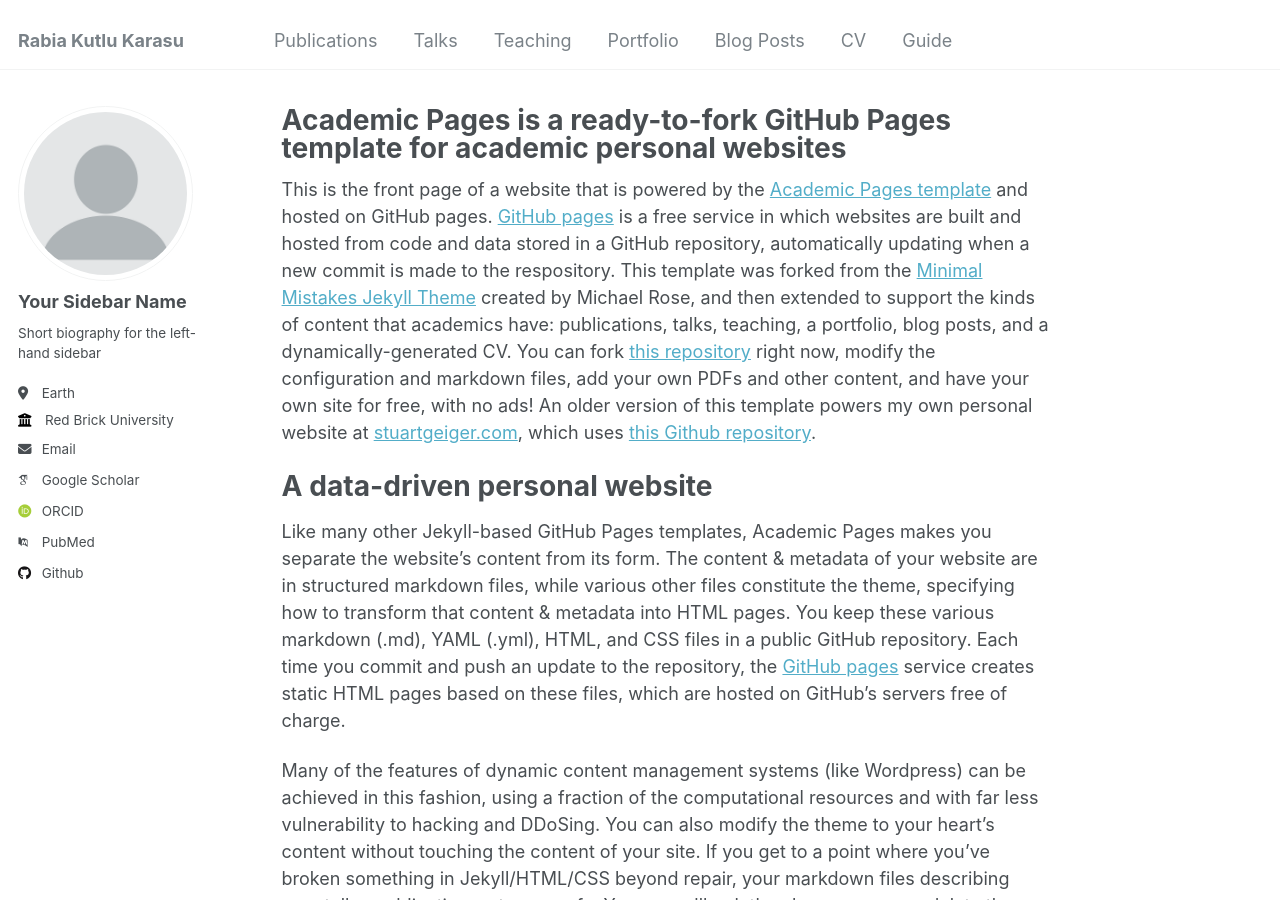
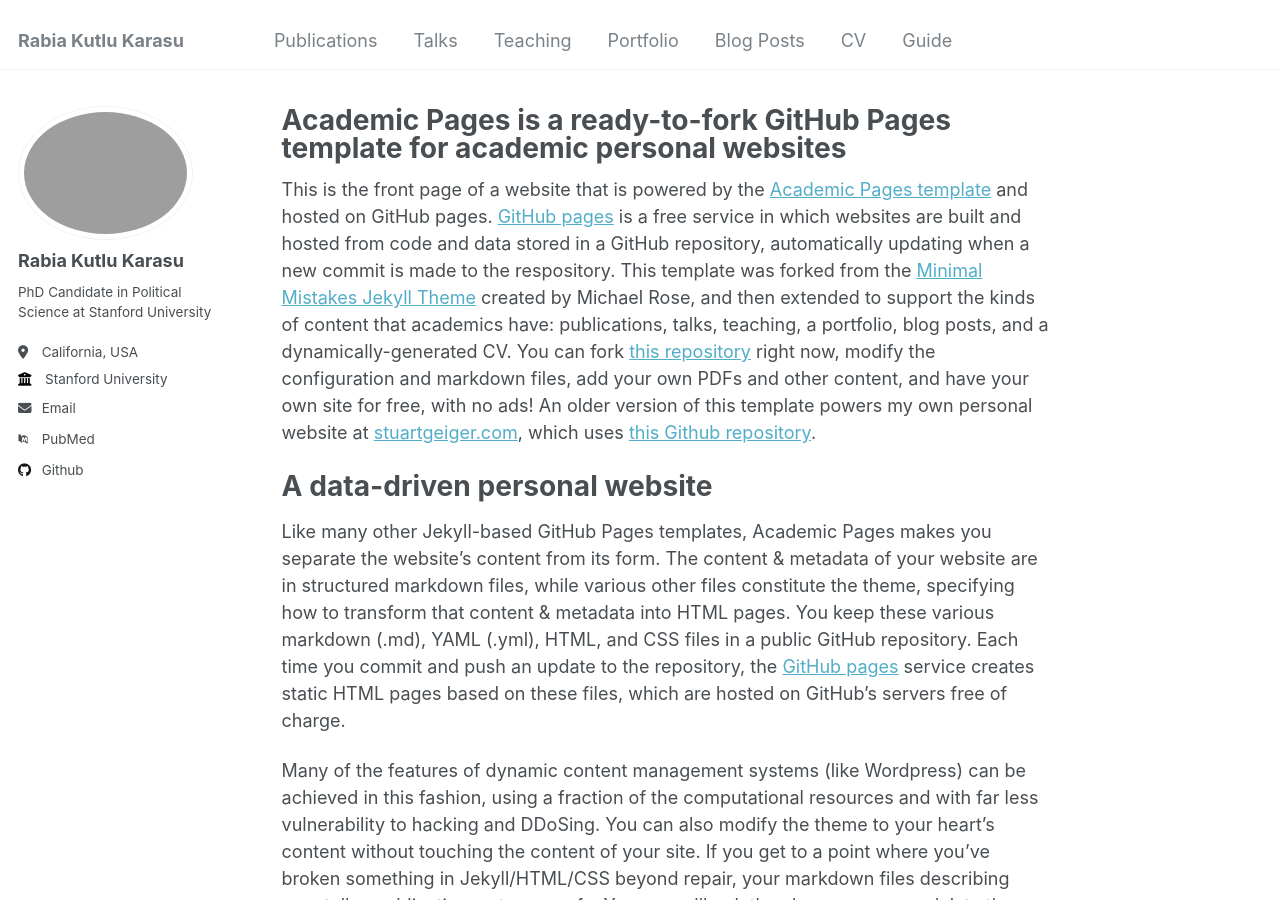
Before and after one commit to rabiakutlukarasu/rabiakutlukarasu.github.io, a Jekyll site: the page built from _pages/about.md, in a window 1280 px wide and 900 px high. Built offline with Jekyll 4.4.1, drawn with Linux system fonts in a browser that asks for light colours; some web fonts are replaced.

Commit message:
Update _config.yml

```diff
--- a/_config.yml
+++ b/_config.yml
@@ -21,20 +21,20 @@ repository               : "https://rabiakutlukarasu.github.io"
 #               Additional customization can be done by editing /_includes/author-profile.html
 author:
   # Biographic information
-  avatar           : "profile.png"
-  name             : "Your Sidebar Name"
+  avatar           : "KutluKarasu_Rabia.jpeg"
+  name             : "Rabia Kutlu Karasu"
   pronouns         : # example: "she/her"
-  bio              : "Short biography for the left-hand sidebar"
-  location         : "Earth"
-  employer         : "Red Brick University"
+  bio              : "PhD Candidate in Political Science at Stanford University"
+  location         : "California, USA"
+  employer         : "Stanford University"
   uri              : # URL
-  email            : "none@example.org"
+  email            : "rkutlu@stanford.edu"
 
   # Academic websites
   arxiv            : # URL - Update with the correct link to your profile
-  googlescholar    : "https://scholar.google.com/citations?user=PS_CX0AAAAAJ"
+  googlescholar    : #"https://scholar.google.com/citations?user=PS_CX0AAAAAJ"
   impactstory      : # URL
-  orcid            : "http://orcid.org/yourorcidurl"
+  orcid            : #"http://orcid.org/yourorcidurl"
   semantic         : # URL
   pubmed           : "https://www.ncbi.nlm.nih.gov/pubmed/?term=john+snow"
   researchgate     : # URL
```
